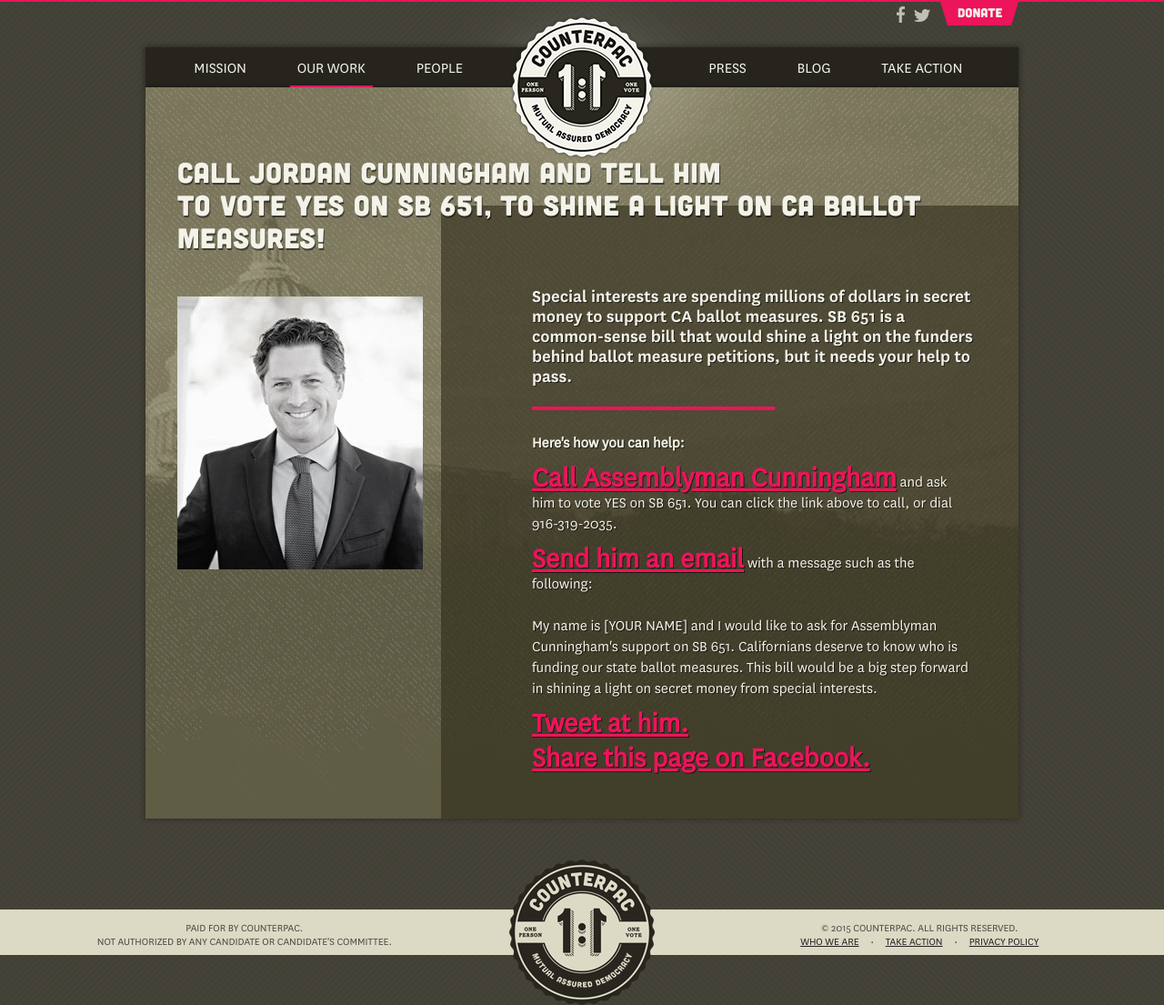
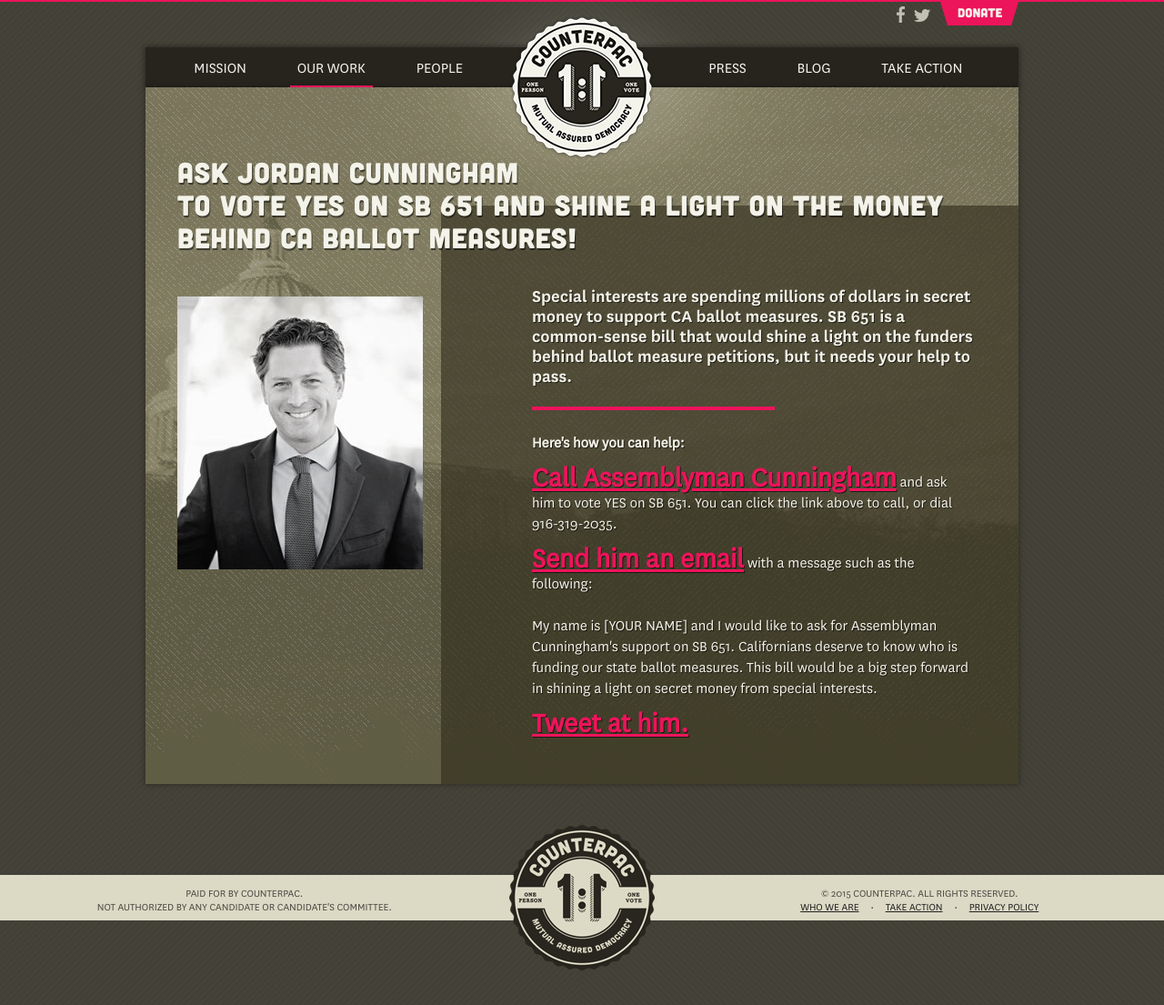
Before and after one commit to counterpac/counterpac.github.io, a Jekyll site: the page built from campaigns/california-ad35-2017/call-jordan-cunningham.html, in a window 1280 px wide. Shown: the whole page at 91% size. Built offline with Jekyll 4.4.1, drawn with Linux system fonts in a browser that asks for light colours; nearby versions of some CDN libraries; after the commit the page ends 1067 px from its top, so only the background shows below that.

Commit message:
ad35
ad35

```diff
--- a/campaigns/california-ad35-2017/call-jordan-cunningham.html
+++ b/campaigns/california-ad35-2017/call-jordan-cunningham.html
@@ -7,7 +7,7 @@
 
   <section class="race_details">
     <header>
-      <h1 class="mbn">Call Jordan Cunningham and tell him<br/> to vote yes on SB 651, to shine a light on CA ballot measures!</h1>
+      <h1 class="mbn">Ask Jordan Cunningham<br/> to vote yes on SB 651 and shine a light on the money behind CA ballot measures!</h1>
     </header>
     <div class="overview clear">
       <div class="candidates">
@@ -20,12 +20,10 @@
         			<span style="font-size:32px; font-weight:bold;"><a href="tel:916-319-2035">Call Assemblyman Cunningham</a></span> and ask him to vote YES on SB 651. You can click the link above to call, or dial 916-319-2035.
         		</p>
         			<p>
-        			<span style="font-size:32px; font-weight:bold;"><a href="https://lcmspubcontact.lc.ca.gov/PublicLCMS/ContactPopup.php?district=AD35&inframe=Y">Send him an email</a></span> with a message such as the following: <br /><br />
+        			<span style="font-size:32px; font-weight:bold;"><a href="https://lcmspubcontact.lc.ca.gov/PublicLCMS/ContactPopup.php?district=AD35&inframe=Y" target="_blank">Send him an email</a></span> with a message such as the following: <br /><br />
         			My name is [YOUR NAME] and I would like to ask for Assemblyman Cunningham's support on SB 651. Californians deserve to know who is funding our state ballot measures. This bill would be a big step forward in shining a light on secret money from special interests.
 					</p>
-        			<p style="font-size:32px; font-weight:bold;"><a href="https://twitter.com/intent/tweet?text=.@Cunning_Jordan%20please%20stand%20up%20to%20%23darkmoney%20in%20CA%20by%20voting%20yes%20on%20%23SB651%20and%20shining%20a%20light%20on%20the%20%24%20behind%20CA%20ballot%20measures%21">Tweet at him.</a></p>
-				<p style="font-size:32px; font-weight:bold;"><a href="https://www.facebook.com/sharer/sharer.php?u=http%3A//www.counterpac.org/campaigns/california-ad35-2017/call-jordan-cunningham">Share this page on Facebook.</a></span>
-				</p>
+        			<p style="font-size:32px; font-weight:bold;"><a href="https://twitter.com/intent/tweet?text=.@Cunning_Jordan%20please%20stand%20up%20to%20%23darkmoney%20in%20CA%20by%20voting%20yes%20on%20%23SB651%20and%20shining%20a%20light%20on%20the%20%24%20behind%20CA%20ballot%20measures%21" target="_blank">Tweet at him.</a></p>
   </div>
       </div>
     </div>
```
